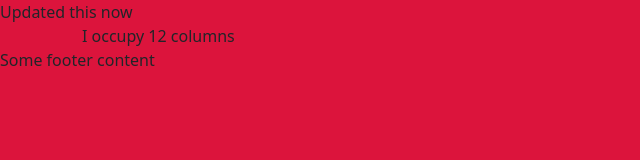
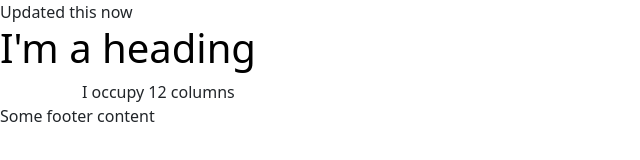
Before and after one commit to brandonsmith92/spring-2025, a plain HTML site: page index.html in a window 1280 px wide. Shown: the whole page, without its empty margins (0-640 px from the left). Drawn offline with nearby package versions, Linux system fonts and the light colour scheme.

Commit message:
updated colors

```diff
--- /dev/null
+++ b/css/global.css
@@ -0,0 +1,20 @@
+/* Colors */
+
+/*
+60% of #7441BE - Primary
+30% of #BE7441 - Secondary
+10% of #41BE74 - Accent
+*/
+
+:root {
+
+/* var(--primaryColor) !important; */
+--primaryColor: #7441BE;
+
+/* var(--primaryColor) !important; */
+--secondaryColor: #BE7441;
+
+/* var(--primaryColor) !important; */
+--accentColor: #41BE74;
+
+}
--- /dev/null
+++ b/css/main.css
@@ -0,0 +1,3 @@
+h1, h2 {
+    color: black;
+}
--- a/css/styles.css
+++ b/css/styles.css
@@ -1,3 +1,2 @@
-body {
-    background-color: crimson;
-}
+@import 'global.css';
+@import 'main.css';
--- a/index.html
+++ b/index.html
@@ -14,6 +14,8 @@
   <body>
     <header>Updated this now</header>
     <main>
+      <h1>I'm a heading</h1>
+
       <div class="container">
         <div class="row">
           <div class="col">I occupy 12 columns</div>
```
